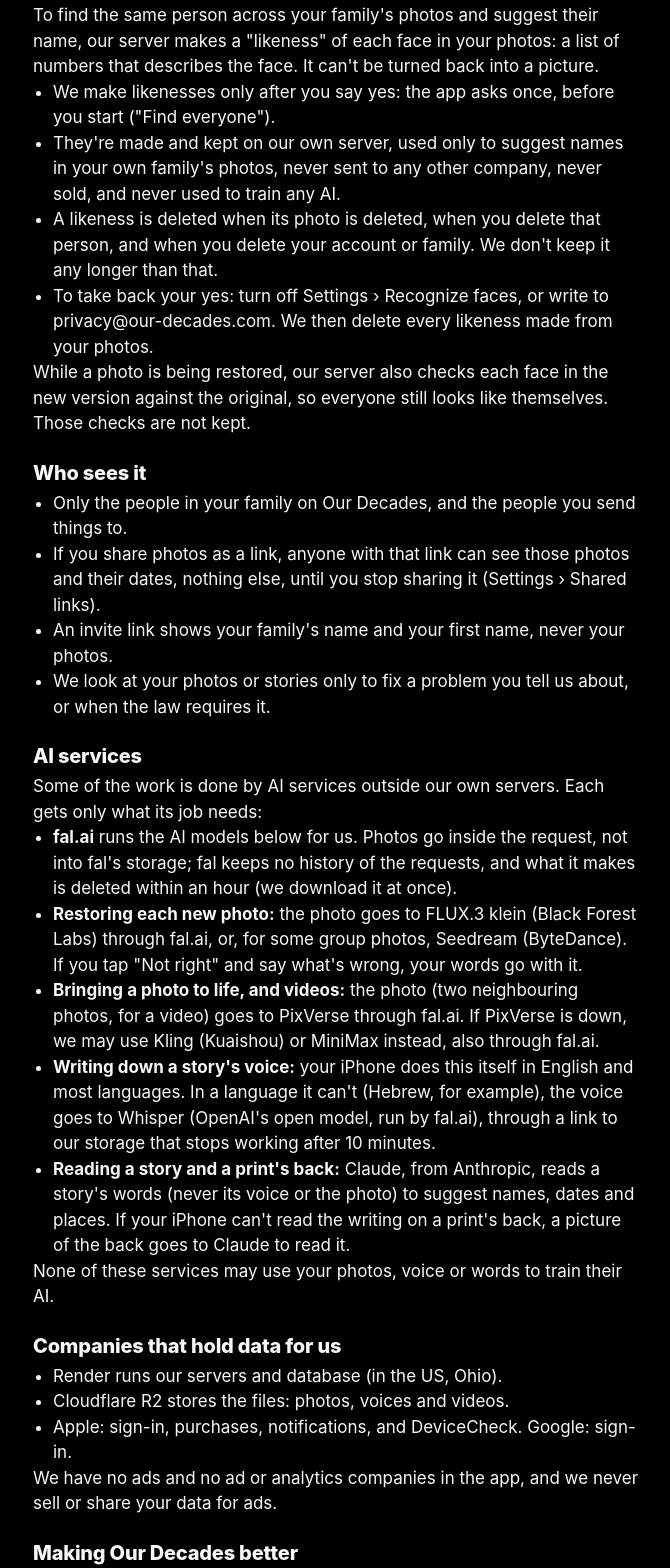
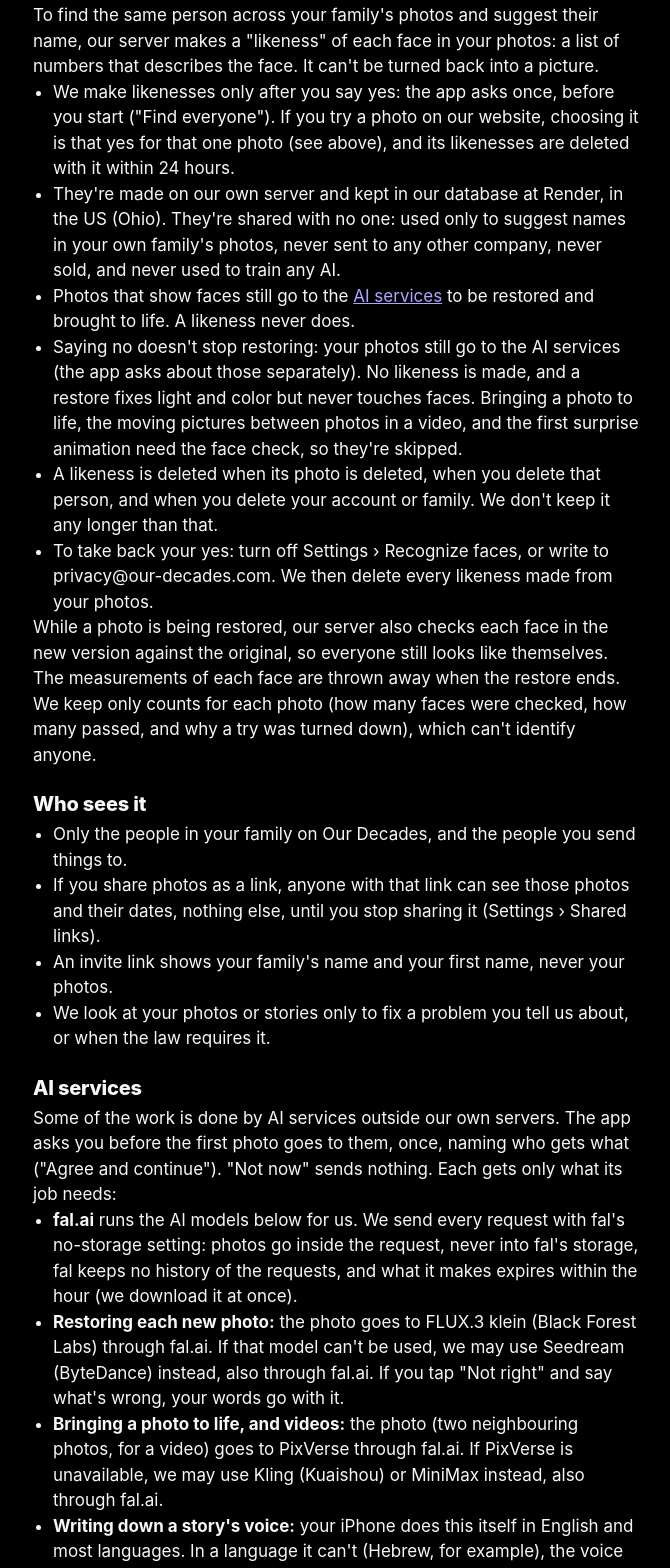
Before and after one commit to sgalaf/our-decades-site, a plain HTML site: page privacy/index.html in a window 1280 px wide. Shown: the part 1438-3006 px from the top of the page, without its empty margins (303-973 px from the left). Drawn offline with Linux system fonts and the light colour scheme; files whose address does not match are found by name.

Commit message:
Privacy page says who gets what and how faces are handled; "We never train AI on them"; robots.txt, sitemap.xml, search labels and picture descriptions
Co-Authored-By: Claude Fable 5.2 <noreply@anthropic.com>

```diff
--- a/privacy/index.html
+++ b/privacy/index.html
@@ -1,9 +1,9 @@
 <!doctype html><html lang="en" class="black"><head><meta charset="utf-8">
 <meta name="viewport" content="width=device-width,initial-scale=1,viewport-fit=cover">
 <title>Privacy · Our Decades</title>
-<meta name="description" content="Your photos are never used to train AI.">
+<meta name="description" content="We never train AI on your photos.">
 <meta property="og:site_name" content="Our Decades"><meta property="og:type" content="website">
-<meta property="og:title" content="Privacy"><meta property="og:description" content="Your photos are never used to train AI.">
+<meta property="og:title" content="Privacy"><meta property="og:description" content="We never train AI on your photos.">
 <meta property="og:image" content="https://our-decades.com/home/og.jpg"><meta property="og:image:width" content="1200"><meta property="og:image:height" content="630">
 <meta name="twitter:card" content="summary_large_image">
 <meta name="theme-color" content="#000000" media="(prefers-color-scheme: light)">
@@ -81,7 +81,7 @@ deleted.</li>
 so the app can offer that invite when you open it. Never the address itself.</li>
 <li id="try">If you try one photo on our website: that photo, restored on our server the same way as in the app (see
 <a href="#ai">AI services</a>), and deleted for real within 24 hours, with its restored copies. Only your link shows it.
-It's never used to train AI and never kept for our tests. Choosing the photo agrees to its face check (our
+We never train AI on it, and it's never kept for our tests. Choosing the photo agrees to its face check (our
 <a href="/terms#try">Terms</a>): while it's restored, our server measures each face in it and compares the restored
 face with your print, so everyone still looks like themselves, as in the app (see <a href="#faces">Faces</a>). Those
 measurements are deleted with the photo, within 24 hours. What stays: counts (a photo was tried, how long it took,
@@ -95,16 +95,26 @@ of the file's details except which way is up, before we store it.</p>
 <p>To find the same person across your family's photos and suggest their name, our server makes a "likeness" of each
 face in your photos: a list of numbers that describes the face. It can't be turned back into a picture.</p>
 <ul>
-<li>We make likenesses only after you say yes: the app asks once, before you start ("Find everyone").</li>
-<li>They're made and kept on our own server, used only to suggest names in your own family's photos, never sent to
-any other company, never sold, and never used to train any AI.</li>
+<li>We make likenesses only after you say yes: the app asks once, before you start ("Find everyone"). If you try a
+photo on our website, choosing it is that yes for that one photo (see above), and its likenesses are deleted with it
+within 24 hours.</li>
+<li>They're made on our own server and kept in our database at Render, in the US (Ohio). They're shared with no one:
+used only to suggest names in your own family's photos, never sent to any other company, never sold, and never used
+to train any AI.</li>
+<li>Photos that show faces still go to the <a href="#ai">AI services</a> to be restored and brought to life. A
+likeness never does.</li>
+<li>Saying no doesn't stop restoring: your photos still go to the AI services (the app asks about those separately).
+No likeness is made, and a restore fixes light and color but never touches faces. Bringing a photo to life, the moving
+pictures between photos in a video, and the first surprise animation need the face check, so they're skipped.</li>
 <li>A likeness is deleted when its photo is deleted, when you delete that person, and when you delete your account
 or family. We don't keep it any longer than that.</li>
 <li>To take back your yes: turn off Settings › Recognize faces, or write to privacy@our-decades.com. We then delete
 every likeness made from your photos.</li>
 </ul>
 <p>While a photo is being restored, our server also checks each face in the new version against the original, so
-everyone still looks like themselves. Those checks are not kept.</p>
+everyone still looks like themselves. The measurements of each face are thrown away when the restore ends. We keep
+only counts for each photo (how many faces were checked, how many passed, and why a try was turned down), which can't
+identify anyone.</p>
 
 <h2>Who sees it</h2>
 <ul>
@@ -116,22 +126,27 @@ stop sharing it (Settings › Shared links).</li>
 </ul>
 
 <h2 id="ai">AI services</h2>
-<p>Some of the work is done by AI services outside our own servers. Each gets only what its job needs:</p>
+<p>Some of the work is done by AI services outside our own servers. The app asks you before the first photo goes to
+them, once, naming who gets what ("Agree and continue"). "Not now" sends nothing. Each gets only what its job
+needs:</p>
 <ul>
-<li><b>fal.ai</b> runs the AI models below for us. Photos go inside the request, not into fal's storage; fal keeps
-no history of the requests, and what it makes is deleted within an hour (we download it at once).</li>
-<li><b>Restoring each new photo:</b> the photo goes to FLUX.3 klein (Black Forest Labs) through fal.ai, or, for some
-group photos, Seedream (ByteDance). If you tap "Not right" and say what's wrong, your words go with it.</li>
+<li><b>fal.ai</b> runs the AI models below for us. We send every request with fal's no-storage setting: photos go
+inside the request, never into fal's storage, fal keeps no history of the requests, and what it makes expires within
+the hour (we download it at once).</li>
+<li><b>Restoring each new photo:</b> the photo goes to FLUX.3 klein (Black Forest Labs) through fal.ai. If that model
+can't be used, we may use Seedream (ByteDance) instead, also through fal.ai. If you tap "Not right" and say what's
+wrong, your words go with it.</li>
 <li><b>Bringing a photo to life, and videos:</b> the photo (two neighbouring photos, for a video) goes to PixVerse
-through fal.ai. If PixVerse is down, we may use Kling (Kuaishou) or MiniMax instead, also through fal.ai.</li>
+through fal.ai. If PixVerse is unavailable, we may use Kling (Kuaishou) or MiniMax instead, also through fal.ai.</li>
 <li><b>Writing down a story's voice:</b> your iPhone does this itself in English and most languages. In a language it
 can't (Hebrew, for example), the voice goes to Whisper (OpenAI's open model, run by fal.ai), through a link to our
 storage that stops working after 10 minutes.</li>
-<li><b>Reading a story and a print's back:</b> Claude, from Anthropic, reads a story's words (never its voice or
-the photo) to suggest names, dates and places. If your iPhone can't read the writing on a print's back, a picture of
-the back goes to Claude to read it.</li>
+<li><b>Reading a story and a print's back:</b> Claude, from Anthropic, reads a story's words (typed, or written
+down from your voice; never the voice itself or the photo) to suggest names, dates and places. If your iPhone can't
+read the writing on a print's back, a picture of the back goes to Claude to read it.</li>
 </ul>
-<p>None of these services may use your photos, voice or words to train their AI.</p>
+<p>We never use your photos, voice or words to train AI. Under Anthropic's terms for business customers, Anthropic
+doesn't train its AI on what we send.</p>
 
 <h2>Companies that hold data for us</h2>
 <ul>
@@ -142,7 +157,7 @@ the back goes to Claude to read it.</li>
 <p>We have no ads and no ad or analytics companies in the app, and we never sell or share your data for ads.</p>
 
 <h2>Making Our Decades better</h2>
-<p>Your photos are never used to train AI: no AI model learns from them. We do use them, on our own server, with what
+<p>We never train AI on your photos: no model of ours learns from them. We do use them, on our own server, with what
 you tell us about the results ("Looks good", "Not right"), to improve how we restore: the instructions we give the
 models, the checks a restore must pass, and the tests we grade them with. That stops when the photo is deleted.</p>
 
```
Also changed, not shown: index.html (+4 -3 lines), sitemap.xml (added, +7 -0 lines), try/index.html (+2 -2 lines), robots.txt (added).
